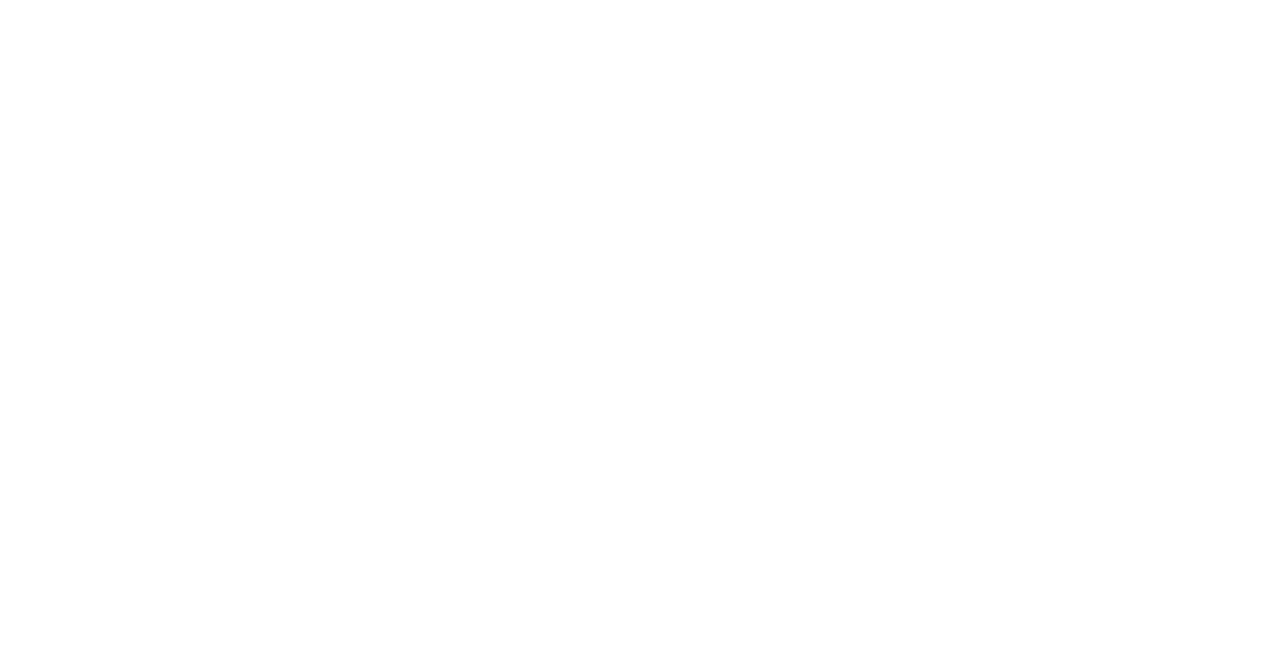
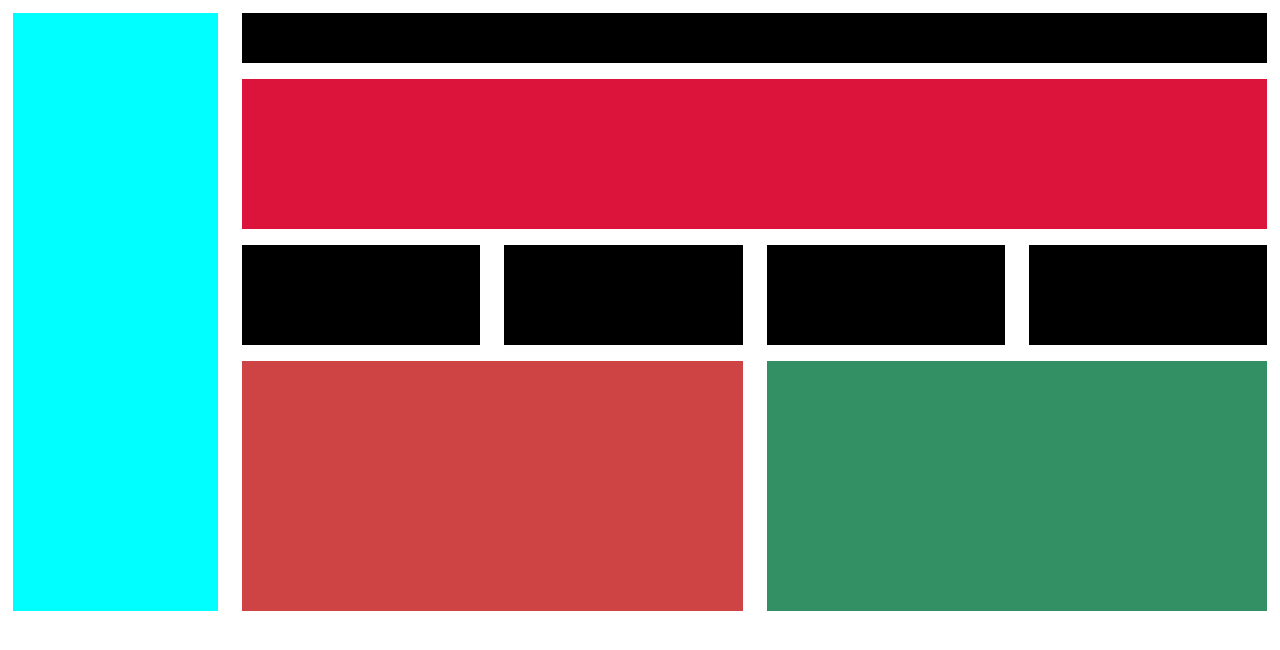
Before and after one commit to mistakeltu/princie_react_hm, a React (Create React App) app: page / in a window 1280 px wide. Shown: the top 650 px of the page. Built offline with nearby package versions, Linux system fonts and the light colour scheme.

Commit message:
Layout grid

```diff
--- a/src/Components/Layout.jsx
+++ b/src/Components/Layout.jsx
@@ -4,13 +4,19 @@
   return (
     <body>
       <main className="main-grid">
-        <div className="side-menu">
+        <div className="side-menu"></div>
+        <div className="main-content">
           <div className="search-bar"></div>
           <div className="welcome"></div>
-          <div className="info-menu"></div>
+          <div className="info-menu">
+            <div className="net-profit"></div>
+            <div className="store"></div>
+            <div className="product"></div>
+            <div className="visitor"></div>
+          </div>
           <div className="main-info">
             <div className="monthly"></div>
-            <div className="product"></div>
+            <div className="selling-product"></div>
           </div>
         </div>
       </main>
--- a/src/Components/layout.css
+++ b/src/Components/layout.css
@@ -0,0 +1,84 @@
+*,
+*::before,
+*::after {
+  box-sizing: border-box;
+}
+
+html:focus-within {
+  scroll-behavior: smooth;
+}
+
+body {
+  text-rendering: optimizeSpeed;
+  line-height: 1.5;
+}
+
+.main-grid {
+  display: grid;
+  gap: 1.5rem;
+  grid-template-columns: 0.8fr 4fr;
+  height: 180px;
+  margin: 1%;
+}
+
+.main-content {
+  display: grid;
+  gap: 1rem;
+}
+
+.side-menu {
+  background-color: aqua;
+  width: 100%;
+}
+
+.search-bar {
+  background-color: black;
+  width: 100%;
+  height: 50px;
+}
+
+.welcome {
+  background-color: crimson;
+  width: 100%;
+  height: 150px;
+}
+
+.info-menu {
+  display: grid;
+  gap: 1.5rem;
+  grid-template-columns: repeat(4, 1fr);
+  width: 100%;
+}
+
+.main-info {
+  display: grid;
+  gap: 1.5rem;
+  grid-template-columns: 1fr 1fr;
+  width: 100%;
+}
+
+.net-profit {
+  background-color: black;
+  height: 100px;
+}
+
+.store {
+  background-color: black;
+}
+
+.product {
+  background-color: black;
+}
+
+.visitor {
+  background-color: black;
+}
+
+.monthly {
+  background-color: rgb(206, 68, 68);
+  height: 250px;
+}
+
+.selling-product {
+  background-color: rgb(51, 144, 101);
+}
```
